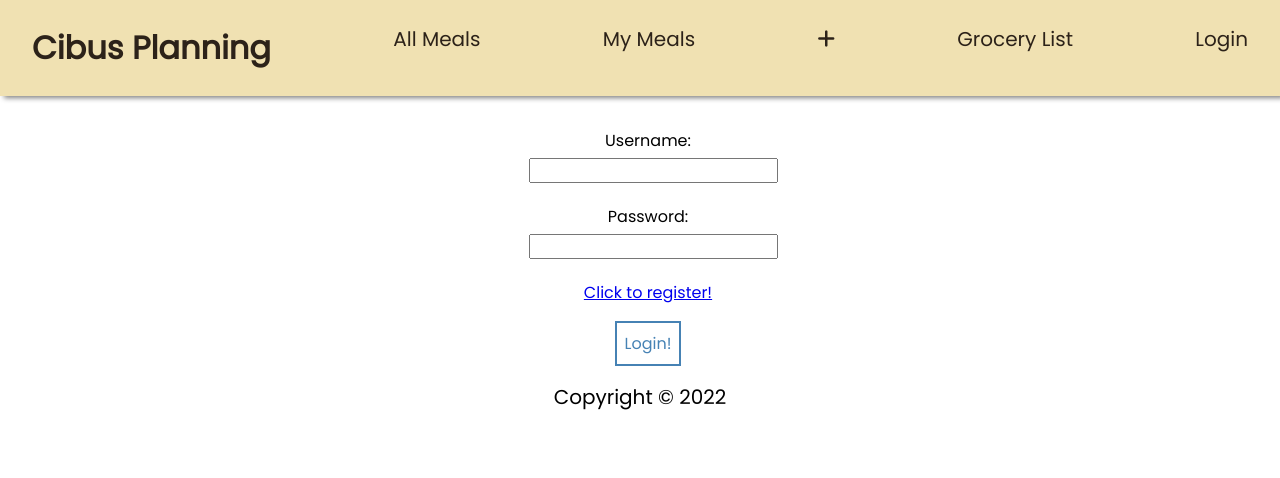
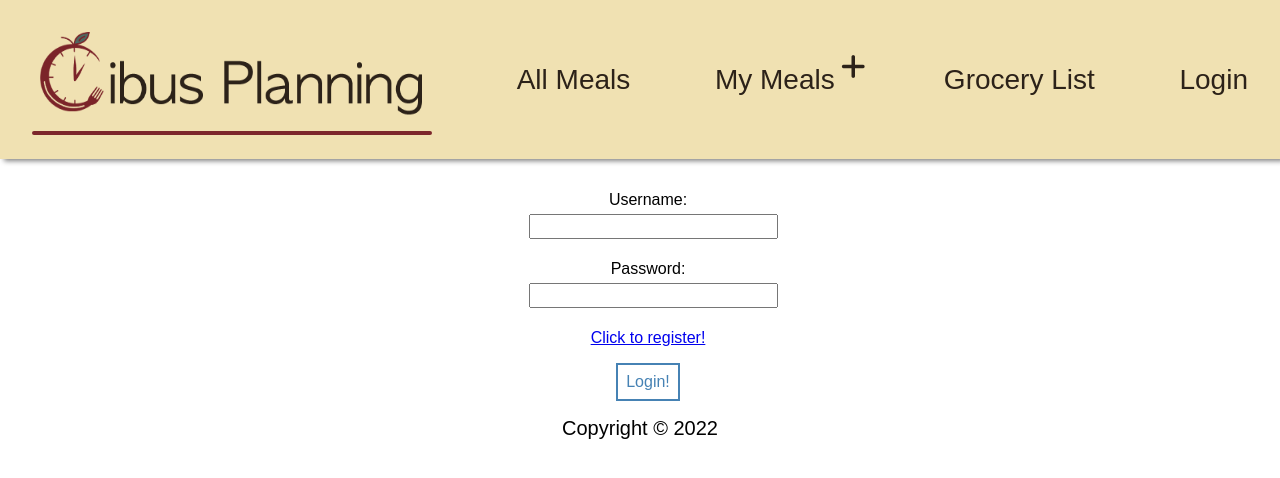
Before and after one commit to aamrlyman/MealPlanningGroceryApp, a React (Create React App) app in the folder frontend/: page /login in a window 1280 px wide. Shown: the top 478 px of the page. Built offline with nearby package versions, Linux system fonts and the light colour scheme.

Commit message:
get navBar styled

```diff
--- a/frontend/src/App.css
+++ b/frontend/src/App.css
@@ -10,7 +10,7 @@
 
 html {
   box-sizing: border-box;
-  font-family: "Poppins", sans-serif;
+  font-family: "apple-chancery", sans-serif;
 }
 
 
--- a/frontend/src/components/NavBar/NavBar.css
+++ b/frontend/src/components/NavBar/NavBar.css
@@ -2,10 +2,11 @@ ul {
   display: flex;
   justify-content: space-between;
   list-style-type: none;
+  align-items: center;
 }
 
-li {
-  font-size: 1.25rem;
+.navLi li {
+  font-size: 1.75rem;
 }
 
 .navBar {
@@ -32,3 +33,14 @@ li {
   cursor: pointer;
   font-size: 2rem;
 }
+
+span.plusIcon {
+  position: relative;
+  left: 0.5vw;
+  top: -1.5vh;
+}
+
+hr {
+  border: 2px solid #7c262b;
+  border-radius: 31.25px;
+}
--- a/frontend/src/components/NavBar/NavBar.jsx
+++ b/frontend/src/components/NavBar/NavBar.jsx
@@ -3,28 +3,31 @@ import { useContext, useState } from "react";
 import { useNavigate, Link } from "react-router-dom";
 import AuthContext from "../../context/AuthContext";
 import "./NavBar.css";
+import cibuslogo2 from "../../cibuslogo2.png";
+// import CibusLogo2 from "../../../public/CibusLogo2.png";
 
 const Navbar = () => {
   const { logoutUser, user } = useContext(AuthContext);
   const navigate = useNavigate();
-  const [location, setLocation] = useState();
+  const [location, setLocation] = useState("home");
 
   let styleArray = [
     { textDecoration: "none", color: "#2c2219" },
-    { textDecoration: "underline", color: "#7c262b", "font-weight": "bold"},
+    { textDecoration: "underline", color: "#7c262b", "font-weight": "bold" },
   ];
 
   return (
     <div className="navBar">
-      <ul>
+      <ul className="navLi">
         <li className="brand">
           <Link
             to="/"
             style={styleArray[0]}
             onClick={() => setLocation("home")}
           >
-            <b>Cibus Planning</b>
+            <img src={cibuslogo2} width="400" height="100" />
           </Link>
+          {location === "home"? <hr/> : ""}
         </li>
         <li>
           {location !== "/mealsList" ? (
@@ -41,7 +44,6 @@ const Navbar = () => {
             </Link>
           )}
         </li>
-
         <li>
           {location !== "userMealsList/" ? (
             <Link
@@ -56,9 +58,7 @@ const Navbar = () => {
               My Meals
             </Link>
           )}
-        </li>
-
-        <li>
+          <span className="plusIcon">
           {location !== "/createMeal" ? (
           <Link
             to="/createMeal"
@@ -72,7 +72,9 @@ const Navbar = () => {
             <i className="fa-solid fa-plus"></i>
           </Link>
         )}
+          </span>
         </li>
+
         <li>
           {location !== "/groceries" ? (
             <Link
```
Also changed, not shown: frontend/src/cibuslogo2.png (renamed from frontend/public/CibusLogo2.png). Lines whose indentation alone changed are shown as unchanged.
